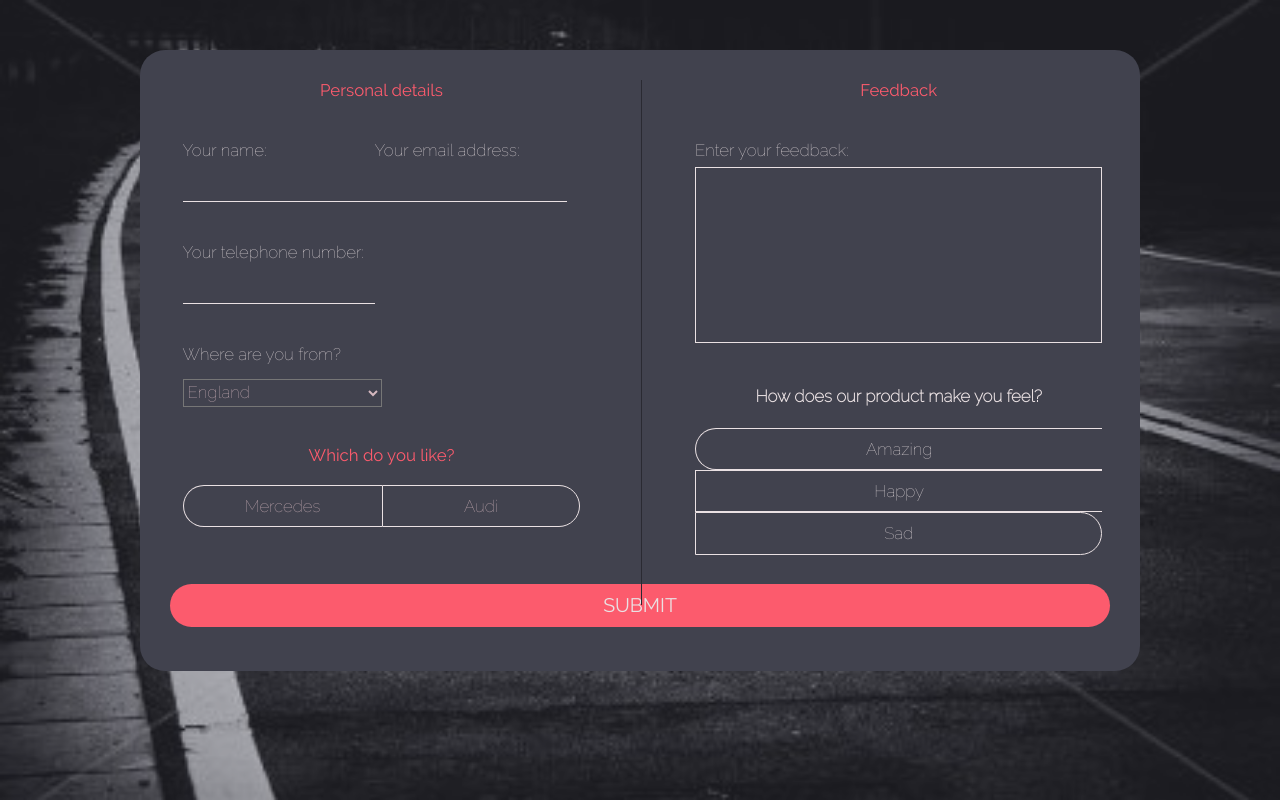
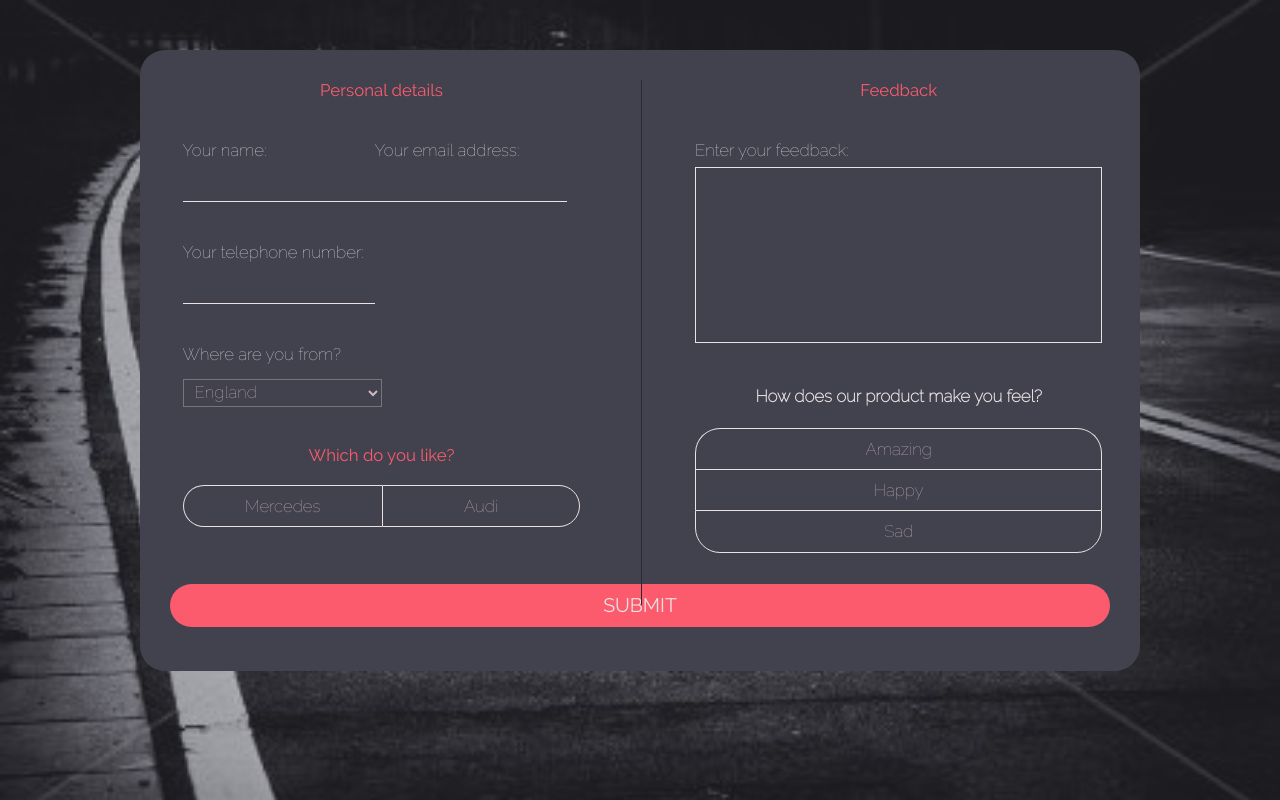
Before and after one commit to valery-sizikova/usabilla, a plain HTML site: page index.html in a window 1280 px wide. Drawn offline with Linux system fonts and the light colour scheme.

Commit message:
styles updated

```diff
--- a/form.css
+++ b/form.css
@@ -85,17 +85,19 @@
   .row [class*='col-']:last-of-type {
     padding-right: 0; }
 
-html {
-  font-size: 14px;
-  line-height: 1.2;
-  font-family: Roboto, sans-serif; }
-
 @font-face {
   font-family: 'Raleway';
   src: url(src/fonts/raleway/Raleway-Thin.ttf); }
 @font-face {
   font-family: 'Raleway Bold';
   src: url(src/fonts/raleway/Raleway-Regular.ttf); }
+html {
+  font-size: 14px;
+  line-height: 1.2;
+  font-family: 'Raleway', sans-serif;
+  -webkit-font-smoothing: subpixel-antialiased;
+  -moz-osx-font-smoothing: grayscale; }
+
 body {
   font-family: 'Raleway', sans-serif;
   width: 100%;
@@ -154,6 +156,7 @@ fieldset {
     padding: 20px 0 0;
     margin-bottom: 1rem; }
   fieldset #select-choice {
+    padding-left: .5rem;
     font-size: 1.2rem;
     color: #D4B7BE;
     font-family: 'Raleway', sans-serif;
@@ -195,27 +198,30 @@ fieldset {
   padding: 10px !important;
   border: 1px solid #EAE1E3; }
 
-.checkbox1, .radiobutton1 {
+.checkbox1 {
   border-bottom: 0;
   border-radius: 25px 25px 0 0; }
   @media (min-width: 700px) {
-    .checkbox1, .radiobutton1 {
+    .checkbox1 {
       border-bottom: 1px solid #EAE1E3;
       border-right: 0;
       border-radius: 25px 0 0 25px; } }
 
-.checkbox2, .radiobutton3 {
+.checkbox2 {
   border-radius: 0 0 25px 25px; }
   @media (min-width: 700px) {
-    .checkbox2, .radiobutton3 {
+    .checkbox2 {
       border-radius: 0 25px 25px 0; } }
+
+.radiobutton1 {
+  border-bottom: 0;
+  border-radius: 25px 25px 0 0; }
 
 .radiobutton2 {
   border-bottom: 0; }
-  @media (min-width: 700px) {
-    .radiobutton2 {
-      border-bottom: 1px solid #EAE1E3;
-      border-right: 0; } }
+
+.radiobutton3 {
+  border-radius: 0 0 25px 25px; }
 
 .submit-button {
   margin: 1rem auto;
@@ -259,7 +265,7 @@ textarea {
   font-family: 'Raleway', sans-serif;
   padding: .5rem; }
 
-.car-preference label {
+.radio {
   color: #D4B7BE; }
 
 /*# sourceMappingURL=form.css.map */
```
